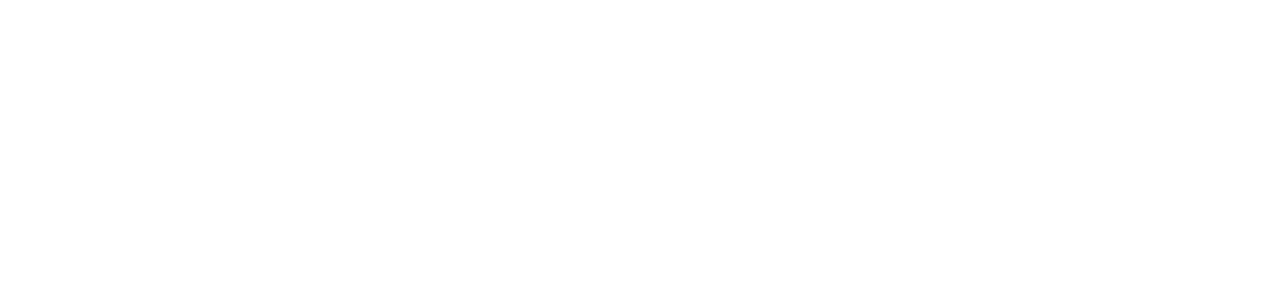
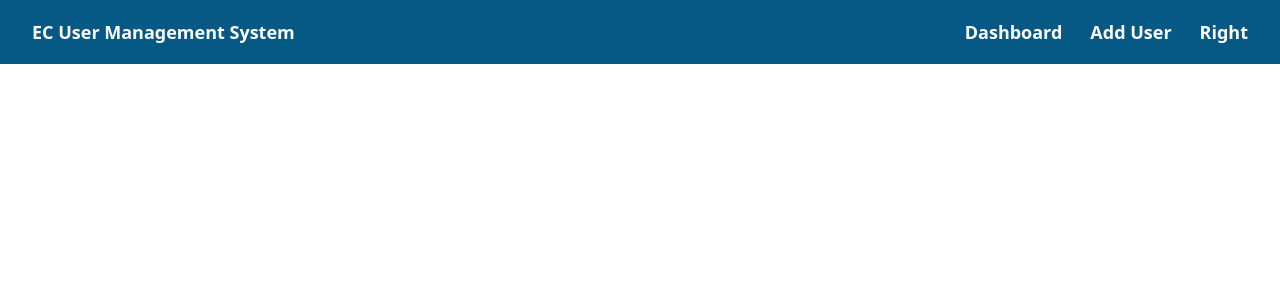
Before and after one commit to eliel15000/user_management, a Next.js app in the folder user-mngt-ui/: page / in a window 1280 px wide. Shown: the top 300 px of the page. Built offline with nearby package versions, Linux system fonts and the light colour scheme.

Commit message:
Navbar started

```diff
--- /dev/null
+++ b/user-mngt-ui/src/components/Navbar.jsx
@@ -0,0 +1,18 @@
+
+const Navbar = () => {
+  return (
+    <div className="bg-sky-800">
+      <div className="h-16 px-8 flex items-center">
+        <p className="text-white text-lg font-bold flex-auto">EC User Management System</p>
+        <div className="flex">
+          <p className="text-white text-lg font-bold mr-7">Dashboard</p>
+          <p className="text-white text-lg font-bold mr-7">Add User</p>
+        </div>
+        <p className="text-white text-lg font-bold">Right</p>
+      </div>
+      <></>
+    </div>
+  )
+}
+
+export default Navbar;
--- /dev/null
+++ b/user-mngt-ui/src/components/UserList.jsx
@@ -0,0 +1,12 @@
+
+const UserList = () => {
+  return (
+    <div className="">
+      <div>
+        <table></table>
+      </div>
+    </div>
+  )
+}
+
+export default UserList;
--- a/user-mngt-ui/src/pages/_app.js
+++ b/user-mngt-ui/src/pages/_app.js
@@ -1,4 +1,4 @@
-import '@/styles/globals.css'
+import "@/styles/globals.css";
 
 export default function App({ Component, pageProps }) {
   return <Component {...pageProps} />
--- a/user-mngt-ui/src/pages/_document.js
+++ b/user-mngt-ui/src/pages/_document.js
@@ -1,4 +1,4 @@
-import { Html, Head, Main, NextScript } from 'next/document'
+import { Html, Head, Main, NextScript } from "next/document";
 
 export default function Document() {
   return (
--- a/user-mngt-ui/src/pages/index.js
+++ b/user-mngt-ui/src/pages/index.js
@@ -1,4 +1,5 @@
-import Head from "next/head"
+import Head from "next/head";
+import Navbar from "@/components/Navbar";
 // import Image from "next/image"
 // import { Inter } from "next/font/google"
 // import styles from "@/styles/Home.module.css"
@@ -17,8 +18,10 @@
         <link rel="icon" href="/user-gear.png" />
       </Head>
 
+      <Navbar />
+
       <main>
-        <h1 className=" text-center py-[30%]">{process.env.NEXT_PUBLIC_HI}</h1>
+        <h1 className=" text-center my-72 text-4xl">{process.env.NEXT_PUBLIC_HI}</h1>
       </main>
     </>
   )
```
